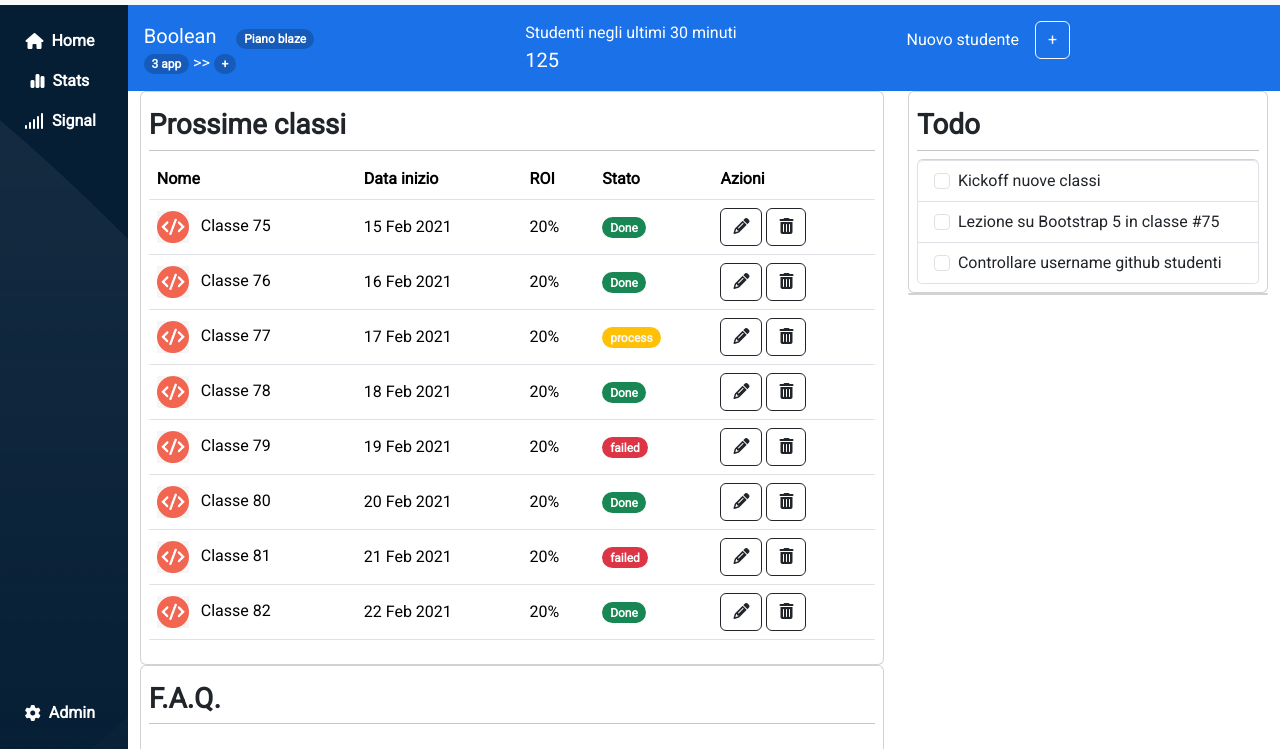
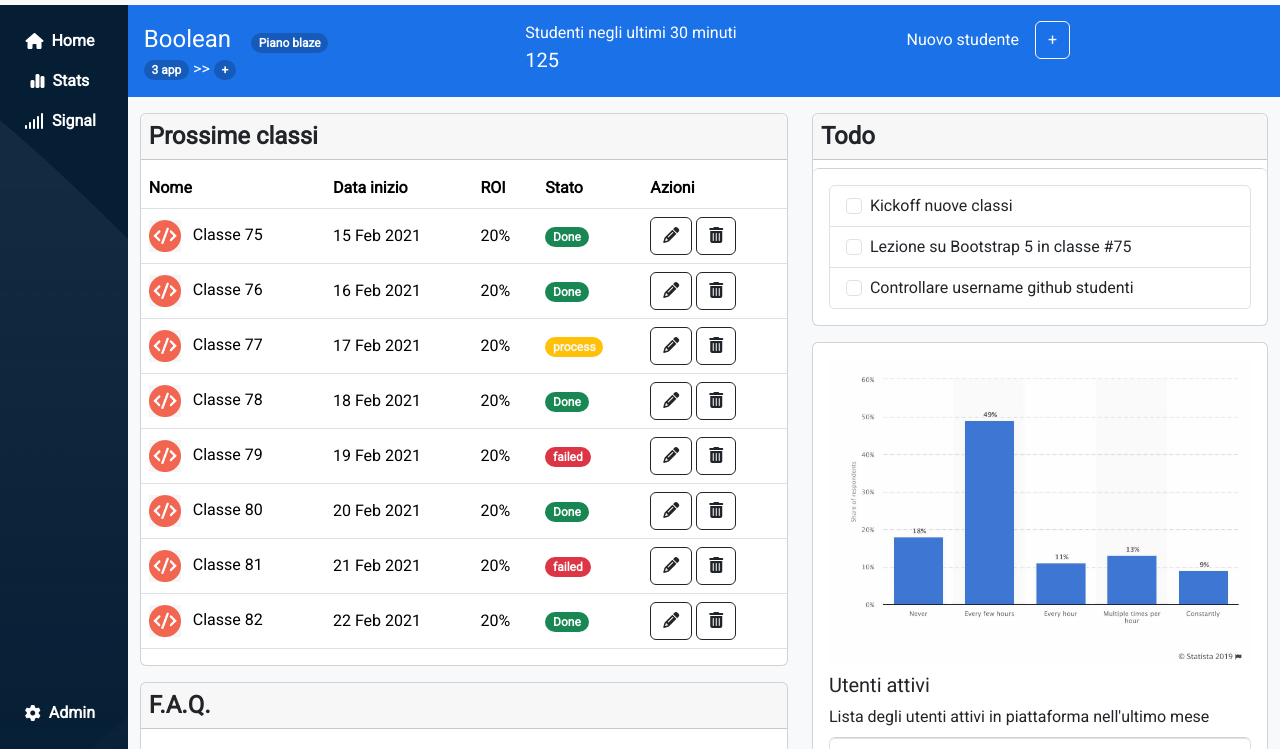
Before and after one commit to PaoloMarzocchi/html-css-bootstrap-dashboard, a plain HTML site: page index.html in a window 1280 px wide. Shown: the part 51-800 px from the top of the page. Drawn offline with nearby package versions, Linux system fonts and the light colour scheme.

Commit message:
add stats section in right section

```diff
--- a/assets/css/style.css
+++ b/assets/css/style.css
@@ -77,8 +77,14 @@ body {
 
         }
     }
+    /* #endregion Banner section */
+    .info_classes{
+        background-color: var(--dash-lighter);
 
-    /* #endregion Banner section */
+        & h4{
+            background-color: var(--dash-light);
+        }
+    }
 }
 
 /* #endregion Main */
--- a/index.html
+++ b/index.html
@@ -133,7 +133,7 @@
                     </div>
                     <div class="col color3 order-md-1">
                         <div>
-                            <span class="me-3 fs-5">Boolean</span>
+                            <span class="me-3 fs-4">Boolean</span>
                             <a href="#" class="badge rounded-pill text-decoration-none">Piano blaze</a><br>
                             <a href="#" class="badge rounded-pill text-decoration-none">3 app</a>
                             >>
@@ -156,13 +156,13 @@
                     <div class="row row-cols-1 flex-column flex-md-row">
 
                         <!-- Left Section -->
-                        <div class="left col-xl-8">
+                        <div class="left col-xl-7">
                             <div class="row flex-column">
                                 <div class="col-12">
-                                    <div class="card p-2">
-                                        <h3 class="border-bottom border-secondary-subtle py-2 fw-bold">Prossime classi
-                                        </h3>
-                                        <table class="table align-middle table-hover">
+                                    <div class="card my-3">
+                                        <h4 class="border-bottom border-secondary-subtle p-2 rounded-top fw-bold">Prossime classi
+                                        </h4>
+                                        <table class="table align-middle table-hover p-3">
                                             <thead>
                                                 <tr>
                                                     <th>Nome</th>
@@ -370,11 +370,11 @@
                                             </tbody>
                                         </table>
                                     </div>
-                                    <div class="card p-2">
-                                        <h3 class="border-bottom border-secondary-subtle py-2 fw-bold text-uppercase">
+                                    <div class="card my-3">
+                                        <h4 class="border-bottom border-secondary-subtle p-2 fw-bold text-uppercase rounded-top">
                                             f.a.q.
-                                        </h3>
-                                        <div class="accordion accordion-flush" id="accordionFlushExample">
+                                        </h4>
+                                        <div class="accordion p-3 accordion-flush" id="accordionFlushExample">
                                             <div class="accordion-item">
                                                 <h2 class="accordion-header">
                                                     <button class="accordion-button collapsed" type="button"
@@ -427,14 +427,14 @@
                         </div>
 
                         <!-- Right Section -->
-                        <div class="right col-xl-4">
+                        <div class="right col-xl-5">
                             <div class="row flex-column">
                                 <div class="col-12">
-                                    <div class="card p-2">
-                                        <h3 class="border-bottom border-secondary-subtle py-2 fw-bold">
+                                    <div class="card my-3">
+                                        <h4 class="border-bottom border-secondary-subtle p-2 fw-bold rounded-top">
                                             Todo
-                                        </h3>
-                                        <ul class="list-group">
+                                        </h4>
+                                        <ul class="list-group p-3">
                                             <li class="list-group-item d-flex flex-nowrap">
                                                 <input class="form-check-input me-1" type="checkbox" value=""
                                                     id="firstCheckbox">
@@ -458,7 +458,23 @@
                                             </li>
                                         </ul>
                                     </div>
-                                    <div class="card"></div>
+                                    <div class="card p-3 my-3">
+                                        <img src="./assets/img/stats.jpeg" alt="" class="mw-100">
+                                        <h5 class="mt-2">Utenti attivi</h5>
+                                        <span>Lista degli utenti attivi in piattaforma nell'ultimo mese</span>
+                                        <ul class="list-group my-2">
+                                            <li class="list-group-item">
+                                                Gennaio: 1200
+                                            </li>
+                                            <li class="list-group-item">
+                                                Febbraio: 800
+                                            </li>
+                                            <li class="list-group-item">
+                                                Marzo: 1500
+                                            </li>
+                                        </ul>
+                                        <a href="#">Visualizza report approfondito</a>
+                                    </div>
                                 </div>
                             </div>
                         </div>
```
